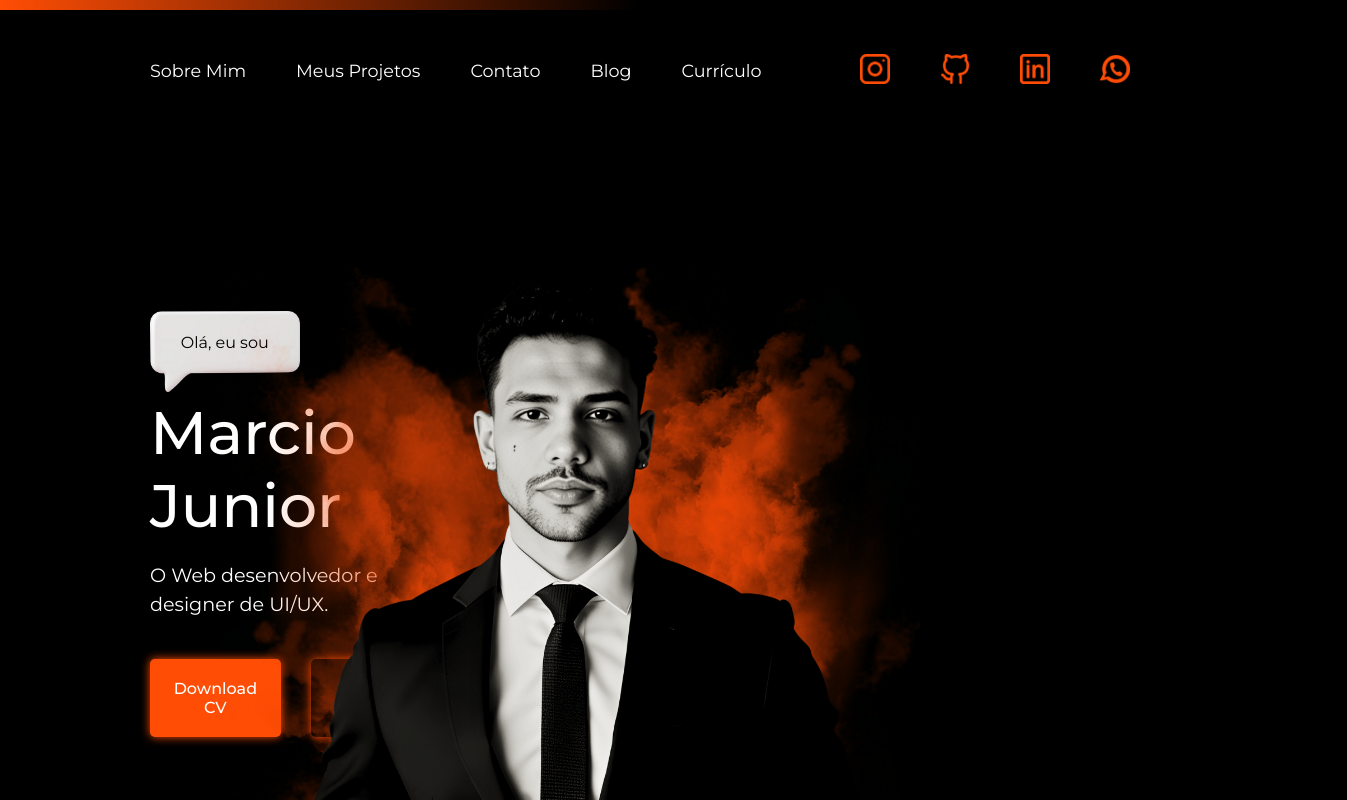
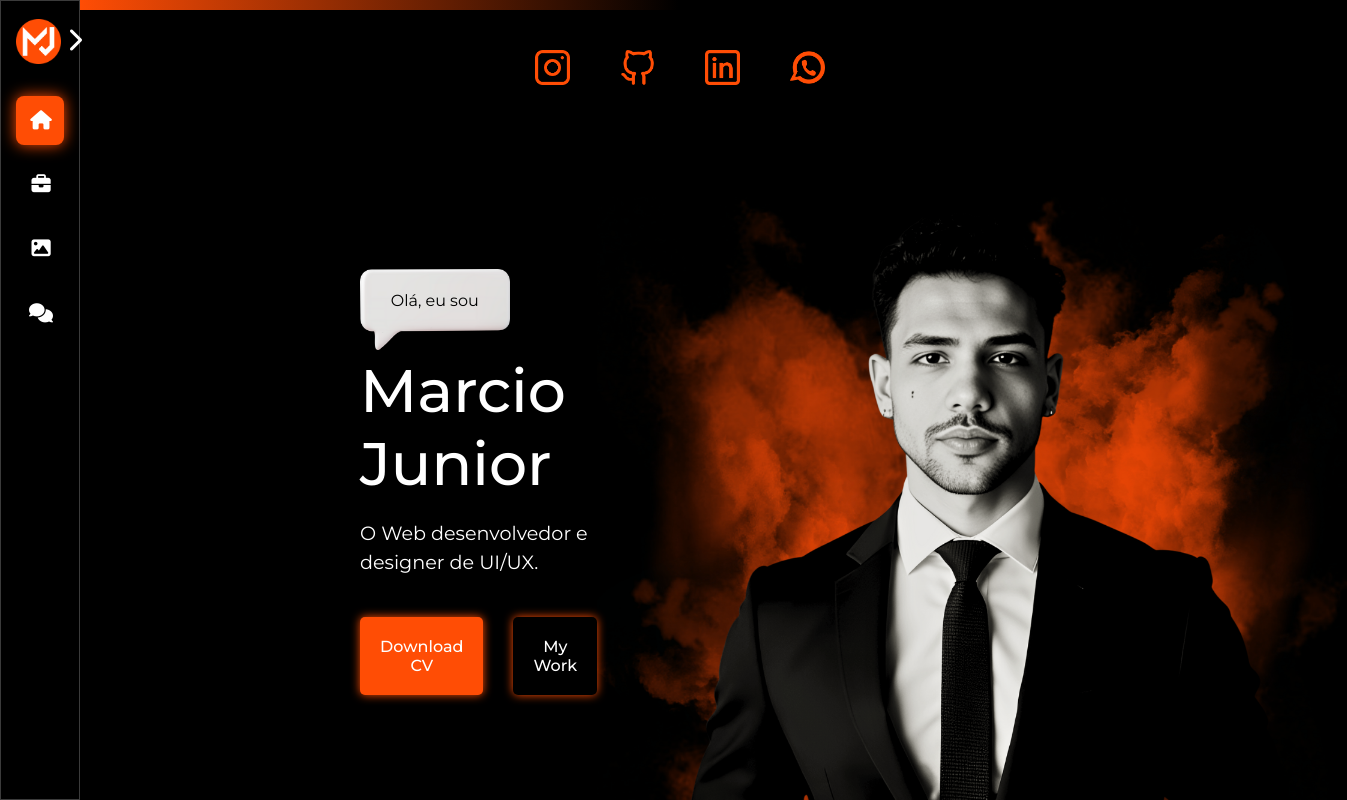
Before and after one commit to marciijunior/MyPort, a React (Vite) app: page / in a window 1280 px wide. Shown: the top 800 px of the page, 1347 px wide, since content can reach past the window. Built offline with nearby package versions, Linux system fonts and the light colour scheme.

Commit message:
Versao barra lateral fixa teste

```diff
--- a/index.html
+++ b/index.html
@@ -5,6 +5,7 @@
     <link rel="icon" type="image/svg+xml" href="/logo.png" />
     <meta name="viewport" content="width=device-width, initial-scale=1.0" />
     <title>Marcio Junior</title>
+    <link rel="stylesheet" href="https://cdnjs.cloudflare.com/ajax/libs/font-awesome/6.5.2/css/all.min.css" />
     </head>
   <body>
     <div id="root"></div>
--- a/src/App.jsx
+++ b/src/App.jsx
@@ -1,5 +1,6 @@
 // App.jsx
 import React, { useState, useEffect, useRef } from "react";
+import Sidebar from "./components/Sidebar"; // Importa o novo componente
 import "./styles/Header.css";
 import "./styles/PosHeader.css";
 import "./styles/Main.css";
@@ -8,6 +9,7 @@ import "./styles/ScrollReveal.css";
 import "./styles/Main2.css";
 import "./styles/Modal.css";
 import "./styles/Testimonials.css";
+import "./styles/Sidebar.css"; // Importa o CSS da sidebar
 import ScrollReveal from "scrollreveal";
 
 import ExpandedContent from "./ExpandedContent";
@@ -26,7 +28,47 @@ export default function App() {
 
   const [selectedImage, setSelectedImage] = useState(null);
 
-  // O bloco de código do modal foi removido daqui.
+  // --- LÓGICA DA SIDEBAR ---
+  const [activeSection, setActiveSection] = useState("inicio");
+
+  const sectionRefs = {
+    inicio: useRef(null),
+    servicos: useRef(null),
+    portfolio: useRef(null),
+    avaliacoes: useRef(null),
+  };
+
+  const handleNavigate = (id) => {
+    sectionRefs[id].current?.scrollIntoView({
+      behavior: "smooth",
+      block: "start",
+    });
+  };
+
+  useEffect(() => {
+    const observerOptions = { root: null, rootMargin: "0px", threshold: 0.4 };
+    const observerCallback = (entries) => {
+      entries.forEach((entry) => {
+        if (entry.isIntersecting) {
+          setActiveSection(entry.target.id);
+        }
+      });
+    };
+    const observer = new IntersectionObserver(
+      observerCallback,
+      observerOptions
+    );
+    const refs = Object.values(sectionRefs);
+    refs.forEach((ref) => {
+      if (ref.current) observer.observe(ref.current);
+    });
+    return () => {
+      refs.forEach((ref) => {
+        if (ref.current) observer.unobserve(ref.current);
+      });
+    };
+  }, []);
+  // --- FIM DA LÓGICA DA SIDEBAR ---
 
   const testimonialsData = [
     {
@@ -58,6 +100,7 @@ export default function App() {
     });
   }, []);
 
+  // ... Suas refs do ScrollReveal ...
   const headerRef = useScrollReveal({
     origin: "left",
     distance: "100px",
@@ -130,7 +173,6 @@ export default function App() {
     delay: 100,
     reset: true,
   });
-
   const tituloPrimeiroMainRef = useScrollReveal({
     origin: "left",
     distance: "100px",
@@ -179,7 +221,6 @@ export default function App() {
     delay: 200,
     reset: true,
   });
-
   const imgPremainRef = useScrollReveal({
     origin: "top",
     distance: "0px",
@@ -188,55 +229,48 @@ export default function App() {
     delay: 100,
     reset: true,
   });
-  const premainRef = useRef(null);
 
   return (
-    <div>
-      <header ref={headerRef}>
+    <div className="app-container">
+      <Sidebar onNavigate={handleNavigate} activeSection={activeSection} />
+
+      <div className="content-wrapper">
+        <header id="inicio" ref={sectionRefs.inicio}>
           <div className="header-content">
             <nav className="links" aria-label="Navegação principal do site">
-            <ul className="link-list">
-              <li className="link-sobremim">
-                <a href="#sobre">Sobre Mim</a>
-              </li>
-              <li>
-                <a href="#projetos">Meus Projetos</a>
-              </li>
-              <li>
-                <a href="#contato">Contato</a>
-              </li>
-              <li>
-                <a href="#blog">Blog</a>
-              </li>
-              <li>
-                <a href="#curriculo">Currículo</a>
-              </li>
-            </ul>
-            <ul className="links-redes">
+              <ul className="links-redes" ref={headerRef}>
                 <li className="insta">
+                  {" "}
                   <a href="#" aria-label="Instagram">
-                  <img src="/insta.png" alt="Instagram logo"></img>
-                </a>
+                    {" "}
+                    <img src="/insta.png" alt="Instagram logo"></img>{" "}
+                  </a>{" "}
                 </li>
                 <li className="git">
+                  {" "}
                   <a href="#" aria-label="Github">
-                  <img src="/git.png" alt="Github logo"></img>
-                </a>
+                    {" "}
+                    <img src="/git.png" alt="Github logo"></img>{" "}
+                  </a>{" "}
                 </li>
                 <li className="linkedin">
+                  {" "}
                   <a href="#" aria-label="LinkedIn">
-                  <img src="/linkedin.png" alt="LinkedIn logo"></img>
-                </a>
+                    {" "}
+                    <img src="/linkedin.png" alt="LinkedIn logo"></img>{" "}
+                  </a>{" "}
                 </li>
                 <li className="whatsapp">
+                  {" "}
                   <a href="#" aria-label="WhatsApp">
-                  <img src="/whatsapp.png" alt="WhatsApp logo"></img>
-                </a>
+                    {" "}
+                    <img src="/whatsapp.png" alt="WhatsApp logo"></img>{" "}
+                  </a>{" "}
                 </li>
               </ul>
             </nav>
           </div>
-        <div className="divpremain" ref={premainRef}>
+          <div className="divpremain">
             <div className="premain">
               <div>
                 <div className="Iam" ref={euSouRef}>
@@ -268,23 +302,27 @@ export default function App() {
         <main>
           <section className="dots-column-section" ref={dotsColumn1Ref}>
             <div className="dots-container">
-            <div className="dot"></div>
-            <div className="dot"></div>
-            <div className="dot"></div>
-            <div className="dot"></div>
-            <div className="dot"></div>
-            <div className="dot"></div>
+              {" "}
+              <div className="dot"></div> <div className="dot"></div>{" "}
+              <div className="dot"></div> <div className="dot"></div>{" "}
+              <div className="dot"></div> <div className="dot"></div>{" "}
             </div>
           </section>
 
-        <div className="container-primeiro-main">
+          <div
+            id="servicos"
+            ref={sectionRefs.servicos}
+            className="container-primeiro-main"
+          >
             <div className="interligacao">
               <h2 className="titulo-interligacao" ref={tituloPrimeiroMainRef}>
-              Nossos serviços
+                {" "}
+                Nossos serviços{" "}
               </h2>
               <p className="texto-interligacao" ref={textoPrimeiroMainRef}>
+                {" "}
                 A interligação entre o design e a programação é essencial para
-              criar experiências digitais coesas e funcionais.
+                criar experiências digitais coesas e funcionais.{" "}
               </p>
             </div>
             <div className="servicos-container">
@@ -309,19 +347,19 @@ export default function App() {
                           expandedButtonId === botao.id ? "none" : "auto",
                       }}
                     >
+                      {" "}
                       <span className="img-card">
-                      <img src={botao.imageSrc} alt={botao.label} />
-                    </span>
-                    {botao.label}
+                        {" "}
+                        <img src={botao.imageSrc} alt={botao.label} />{" "}
+                      </span>{" "}
+                      {botao.label}{" "}
                     </button>
                   ))}
                   <div
                     className={`expanding-overlay ${
                       expandedButtonId ? "expanded" : ""
                     }`}
-                  style={{
-                    transformOrigin: expandedOrigin,
-                  }}
+                    style={{ transformOrigin: expandedOrigin }}
                   >
                     <ExpandedContent buttonId={expandedButtonId} />
                     {expandedButtonId && (
@@ -332,7 +370,8 @@ export default function App() {
                           setExpandedButtonId(null);
                         }}
                       >
-                      X
+                        {" "}
+                        X{" "}
                       </span>
                     )}
                   </div>
@@ -341,19 +380,25 @@ export default function App() {
             </div>
           </div>
 
-        <div className="container-segundo-main">
+          <div
+            id="portfolio"
+            ref={sectionRefs.portfolio}
+            className="container-segundo-main"
+          >
             <div className="interligacao-segundo-main">
               <h2
                 className="titulo-interligacao-segundo-main"
                 ref={tituloSegundoMainRef}
               >
-              Portifólio
+                {" "}
+                Portifólio{" "}
               </h2>
               <p
                 className="texto-interligacao-segundo-main"
                 ref={textoSegundoMainRef}
               >
-              Trabalhos realizados em minha carreira
+                {" "}
+                Trabalhos realizados em minha carreira{" "}
               </p>
             </div>
             <div className="container-sites" ref={containerSitesRef}>
@@ -361,57 +406,63 @@ export default function App() {
                 className="portfolio-image-wrapper"
                 onClick={() => setSelectedImage("./site1.png")}
               >
+                {" "}
                 <img
                   src="./site1.png"
                   className="img-site1 portfolio-thumbnail"
-              ></img>
+                ></img>{" "}
               </div>
               <div
                 className="portfolio-image-wrapper"
                 onClick={() => setSelectedImage("./site2.png")}
               >
+                {" "}
                 <img
                   src="./site2.png"
                   className="img-site2 portfolio-thumbnail"
-              ></img>
+                ></img>{" "}
               </div>
               <div
                 className="portfolio-image-wrapper"
                 onClick={() => setSelectedImage("./site3.png")}
               >
+                {" "}
                 <img
                   src="./site3.png"
                   className="img-site3 portfolio-thumbnail"
-              ></img>
+                ></img>{" "}
               </div>
               <div
                 className="portfolio-image-wrapper"
                 onClick={() => setSelectedImage("./site4.png")}
               >
+                {" "}
                 <img
                   src="./site4.png"
                   className="img-site4 portfolio-thumbnail"
-              ></img>
+                ></img>{" "}
               </div>
             </div>
           </div>
 
           <section className="dots-column-section" ref={dotsColumn2Ref}>
             <div className="dots-container">
-            <div className="dot"></div>
-            <div className="dot"></div>
-            <div className="dot"></div>
-            <div className="dot"></div>
-            <div className="dot"></div>
-            <div className="dot"></div>
+              {" "}
+              <div className="dot"></div> <div className="dot"></div>{" "}
+              <div className="dot"></div> <div className="dot"></div>{" "}
+              <div className="dot"></div> <div className="dot"></div>{" "}
             </div>
           </section>
 
-        <div className="testimonials-section" ref={testimonialsRef}>
+          <div
+            id="avaliacoes"
+            ref={sectionRefs.avaliacoes}
+            className="testimonials-section"
+          >
             <div className="interligacao-segundo-main">
               <h2 className="titulo-interligacao-segundo-main">Avaliações</h2>
             </div>
-          <div className="testimonials-container">
+            <div className="testimonials-container" ref={testimonialsRef}>
               {testimonialsData.map((testimonial, index) => (
                 <div key={index} className="testimonial-card">
                   <img
@@ -421,8 +472,8 @@ export default function App() {
                   />
                   <p className="testimonial-quote">"{testimonial.quote}"</p>
                   <div className="testimonial-author">
-                  <h4>{testimonial.name}</h4>
-                  <span>{testimonial.role}</span>
+                    {" "}
+                    <h4>{testimonial.name}</h4> <span>{testimonial.role}</span>{" "}
                   </div>
                 </div>
               ))}
@@ -434,11 +485,14 @@ export default function App() {
           <p>© 2025 - Desenvolvido com React Three Fiber</p>
         </footer>
 
-      {/* Corrigido: O código do modal foi movido para dentro do return */}
         {selectedImage && (
           <div className="modal-overlay" onClick={() => setSelectedImage(null)}>
-          <span className="modal-close" onClick={() => setSelectedImage(null)}>
-            X
+            <span
+              className="modal-close"
+              onClick={() => setSelectedImage(null)}
+            >
+              {" "}
+              X{" "}
             </span>
             <div className="modal-content" onClick={(e) => e.stopPropagation()}>
               <img
@@ -450,5 +504,6 @@ export default function App() {
           </div>
         )}
       </div>
+    </div>
   );
 }
--- /dev/null
+++ b/src/components/Sidebar.jsx
@@ -0,0 +1,62 @@
+import React, { useState } from "react";
+import "../styles/Sidebar.css";
+
+// Dados dos links da navegação para manter o código limpo
+const navLinks = [
+  { id: "inicio", icon: "fa-house", text: "Início" },
+  { id: "servicos", icon: "fa-briefcase", text: "Serviços" },
+  { id: "portfolio", icon: "fa-image", text: "Portfólio" },
+  { id: "avaliacoes", icon: "fa-comments", text: "Avaliações" },
+];
+
+export default function Sidebar({ onNavigate, activeSection }) {
+  const [isExpanded, setIsExpanded] = useState(false);
+
+  const handleToggle = () => {
+    setIsExpanded(!isExpanded);
+  };
+
+  return (
+    <nav className={`sidebar ${isExpanded ? "expanded" : ""}`}>
+      <div className="sidebar-header">
+        <a
+          href="#inicio"
+          className="sidebar-logo"
+          onClick={() => onNavigate("inicio")}
+        >
+          {/* Use seu logo aqui */}
+          <img src="/logo.png" alt="Ícone do Logo" className="logo-icon" />
+          <img src="/logo.png" alt="Ícone do Logo" className="logo-full" />
+        </a>
+        <button
+          id="sidebar-toggle"
+          className="sidebar-toggle-btn"
+          onClick={handleToggle}
+        >
+          <i
+            className={`arrow-icon fa-solid fa-chevron-right ${
+              isExpanded ? "rotate-180" : ""
+            }`}
+          ></i>
+        </button>
+      </div>
+
+      <ul className="sidebar-nav">
+        {navLinks.map((link) => (
+          <li key={link.id}>
+            <a
+              href={`#${link.id}`}
+              className={`nav-link ${
+                activeSection === link.id ? "active" : ""
+              }`}
+              onClick={() => onNavigate(link.id)}
+            >
+              <i className={`fa-solid ${link.icon}`}></i>
+              <span className="nav-text">{link.text}</span>
+            </a>
+          </li>
+        ))}
+      </ul>
+    </nav>
+  );
+}
--- a/src/styles/Header.css
+++ b/src/styles/Header.css
@@ -20,7 +20,7 @@ body {
 header {
   background: linear-gradient(to left, #000000 50.125%, #ff4d05 100%);
   margin: 0 0 0px 0;
-  padding: 10px 150px 10px 0px;
+  padding: 10px 0px 10px 0px;
   text-align: center;
 }
 
@@ -40,10 +40,10 @@ header {
 .links {
   background-color: var(--cor5);
   display: flex;
-  justify-content: space-between;
+  justify-content: center;
   align-items: center;
   gap: 20px;
-  padding-bottom: 40px;
+  padding: 40px;
 }
 
 .link-list {
@@ -58,8 +58,8 @@ header {
 .linkedin img,
 .whatsapp img {
   gap: 20px;
-  width: 30px;
-  height: 30px;
+  width: 35px;
+  height: auto;
   transition: transform 0.3s ease;
 }
 
--- a/src/styles/Main.css
+++ b/src/styles/Main.css
@@ -148,3 +148,19 @@ html {
   object-fit: cover;
   display: block;
 }
+
+.content-wrapper {
+  /* Adiciona um padding à esquerda igual à largura da sidebar retraída */
+  padding-left: var(--sidebar-width-retraido);
+  transition: padding-left var(--transicao-suave);
+}
+
+.sidebar.expanded ~ .content-wrapper {
+  /* Adiciona um padding à esquerda igual à largura da sidebar expandida */
+  padding-left: var(--sidebar-width-expandido);
+}
+
+/* Adicione um ID para a sua tag de header no App.jsx para que o scroll funcione corretamente */
+#inicio {
+  /* Garante que o scroll para o início funcione bem */
+}
--- a/src/styles/PosHeader.css
+++ b/src/styles/PosHeader.css
@@ -5,13 +5,13 @@
   align-items: center;
   justify-content: space-between;
   background-color: var(--cor5);
-  padding: 0 0 10px 0;
+  padding: 0 120px 10px 280px;
 }
 
 .premain {
   display: flex;
   flex-direction: column;
-  padding: 140px 20px 200px 150px;
+  padding: 140px 0px 200px 0px;
   margin: 0 0 100px 0;
   background-color: var(--cor5);
   color: var(--cor3);
@@ -124,10 +124,10 @@
 .img-premain {
   display: flex;
   align-items: center;
-  translate: -30% 0%;
+  translate: 0% 0%;
   z-index: 0;
 }
 
 .img-premain img {
-  width: 700px;
+  width: 750px;
 }
--- /dev/null
+++ b/src/styles/Sidebar.css
@@ -0,0 +1,120 @@
+/* ======================= VARIÁVEIS ======================= */
+:root {
+  --sidebar-width-retraido: 80px;
+  --sidebar-width-expandido: 250px;
+  --transicao-suave: 0.6s cubic-bezier(0.4, 0, 0.2, 1);
+}
+
+/* ======================= CONTAINER PRINCIPAL DA SIDEBAR ======================= */
+.sidebar {
+  position: fixed;
+  top: 0;
+  left: 0;
+  height: 100vh;
+  width: var(--sidebar-width-retraido);
+  background-color: var(--cor5);
+  border: 1px solid var(--cor2);
+  padding: 15px;
+  display: flex;
+  flex-direction: column;
+  z-index: 1000;
+  transition: width var(--transicao-suave);
+}
+
+.sidebar.expanded {
+  width: var(--sidebar-width-expandido);
+}
+
+/* ======================= CABEÇALHO DA SIDEBAR ======================= */
+.sidebar-header {
+  display: flex;
+  align-items: center;
+  justify-content: space-between;
+  margin-bottom: 30px;
+  min-height: 50px;
+}
+
+.sidebar-logo .logo-full {
+  display: none; /* Escondido por padrão */
+  max-height: 45px;
+}
+.sidebar-logo .logo-icon {
+  display: block; /* Visível por padrão */
+  max-height: 45px;
+}
+
+.sidebar.expanded .sidebar-logo .logo-full {
+  display: block;
+}
+.sidebar.expanded .sidebar-logo .logo-icon {
+  display: none;
+}
+
+.sidebar-toggle-btn {
+  background: none;
+  border: none;
+  border-radius: 4px;
+  color: var(--cor3);
+  font-size: 1.5rem;
+  cursor: pointer;
+}
+
+/* ======================= NAVEGAÇÃO ======================= */
+.sidebar-nav {
+  list-style: none;
+  padding: 0;
+  margin: 0;
+  display: flex;
+  flex-direction: column;
+  gap: 15px;
+}
+
+.nav-link {
+  display: flex;
+  align-items: center;
+  padding: 15px 0 15px 0;
+  border-radius: 8px;
+  color: var(--cor3);
+  text-decoration: none;
+  transition: background-color var(--transicao-suave);
+  white-space: nowrap; /* Impede que o texto quebre a linha durante a transição */
+  overflow: hidden;
+}
+
+.nav-link:hover {
+  background-color: var(--cor2);
+}
+
+.nav-link.active {
+  background-color: var(--cor1);
+  color: var(--cor3);
+  box-shadow: 0 0 15px var(--cor1);
+}
+
+.nav-link i {
+  font-size: 1.2rem;
+  min-width: 50px; /* Alinha os ícones e o texto */
+  text-align: center;
+  transition: color var(--transicao-suave);
+}
+
+.nav-link .nav-text {
+  opacity: 0;
+  visibility: hidden;
+  transition: opacity 0.2s ease, visibility 0.2s ease;
+}
+
+.sidebar.expanded .nav-link .nav-text {
+  opacity: 1;
+  visibility: visible;
+  transition: opacity 0.2s 0.1s ease, visibility 0.2s 0.1s ease; /* Delay para aparecer depois */
+}
+
+/* ======================= ÍCONE DE SETA ======================= */
+.arrow-icon {
+  transition: transform var(--transicao-suave); /* Adiciona uma transição suave para a rotação */
+}
+
+.rotate-180 {
+  transform: rotate(180deg); /* Rotação de 180 graus */
+}
```
Also changed, not shown: src/components/Box.jsx (deleted, +0 -20 lines). Lines whose indentation alone changed are shown as unchanged.
